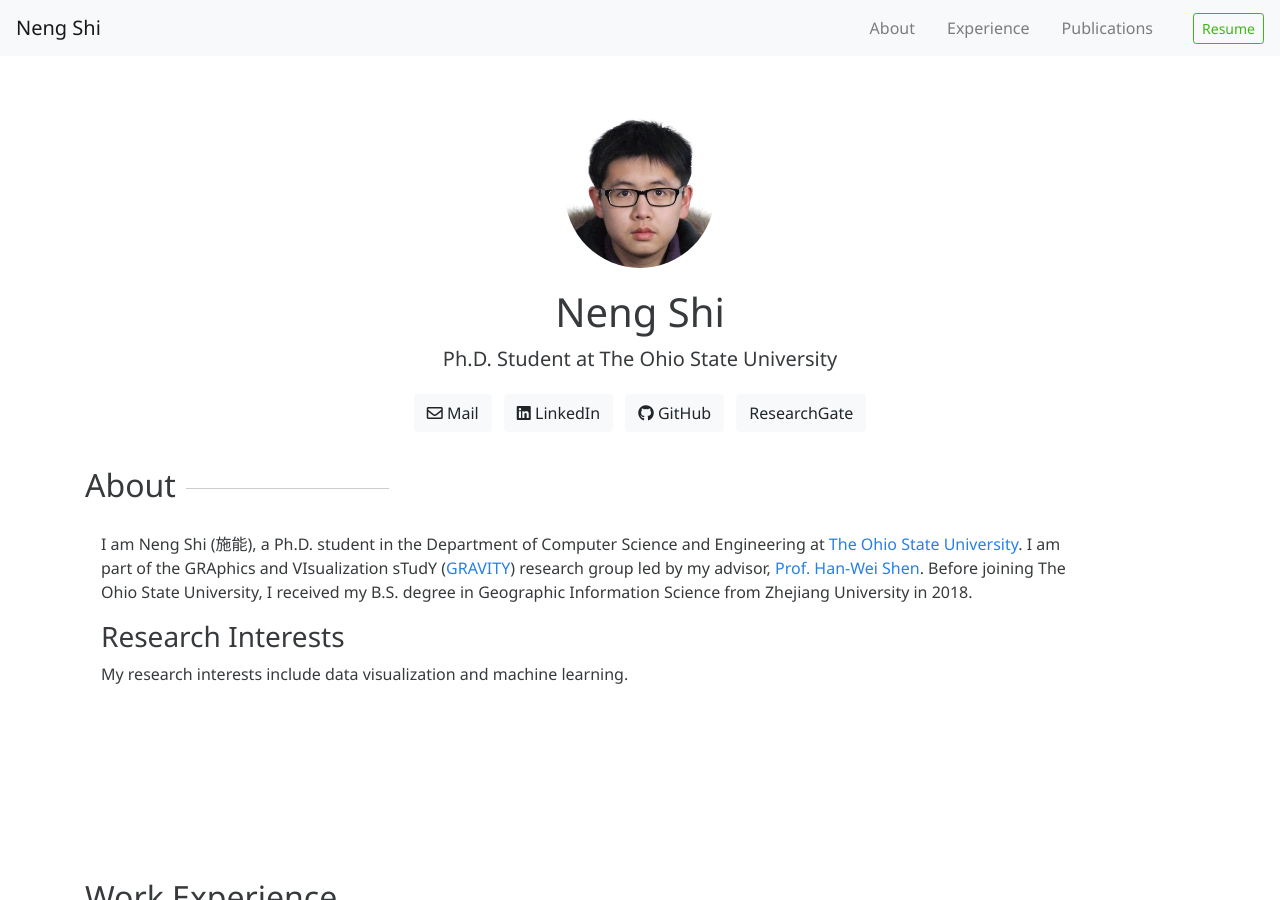
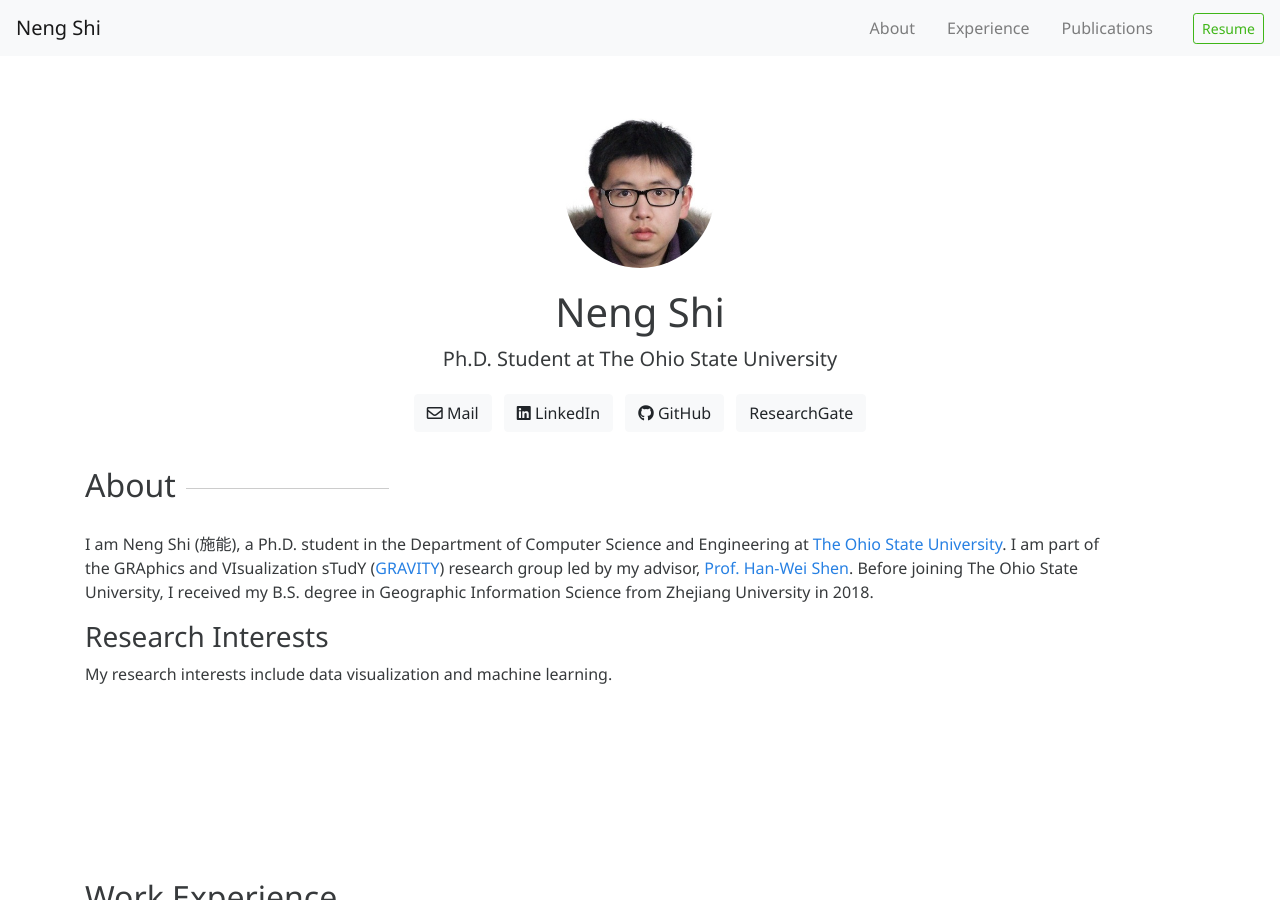
Before and after one commit to trainsn/trainsn.github.io, a Jekyll site: the page built from index.html, in a window 1280 px wide and 900 px high. Built offline with Jekyll 4.4.1, drawn with Linux system fonts in a browser that asks for light colours; nearby versions of some CDN libraries; a style sheet for code colours, icons or effects is not loaded.

Commit message:
change display

```diff
--- a/_includes/about.html
+++ b/_includes/about.html
@@ -1,6 +1,6 @@
 <h2 class="scroll_heading">About</h2>
 
-<div class="mx-3">
+<!-- <div class="mx-3"> -->
 
   <p>
     I am Neng Shi (施能), a Ph.D. student in the Department of Computer Science and Engineering at <a href="https://www.osu.edu" target="_blank">The Ohio State University</a>.  I am part of the GRAphics and VIsualization sTudY (<a href="http://web.cse.ohio-state.edu/~shen.94/hwshen/Research.html" target="_blank">GRAVITY</a>) research group led by my advisor, <a href="http://web.cse.ohio-state.edu/~shen.94" target="_blank">Prof. Han-Wei Shen</a>.  Before joining The Ohio State University, I received my B.S. degree in Geographic Information Science from Zhejiang University in 2018.
@@ -12,4 +12,4 @@
      My research interests include data visualization and machine learning.
   </p>
 
-</div>
+<!-- </div> -->
```
